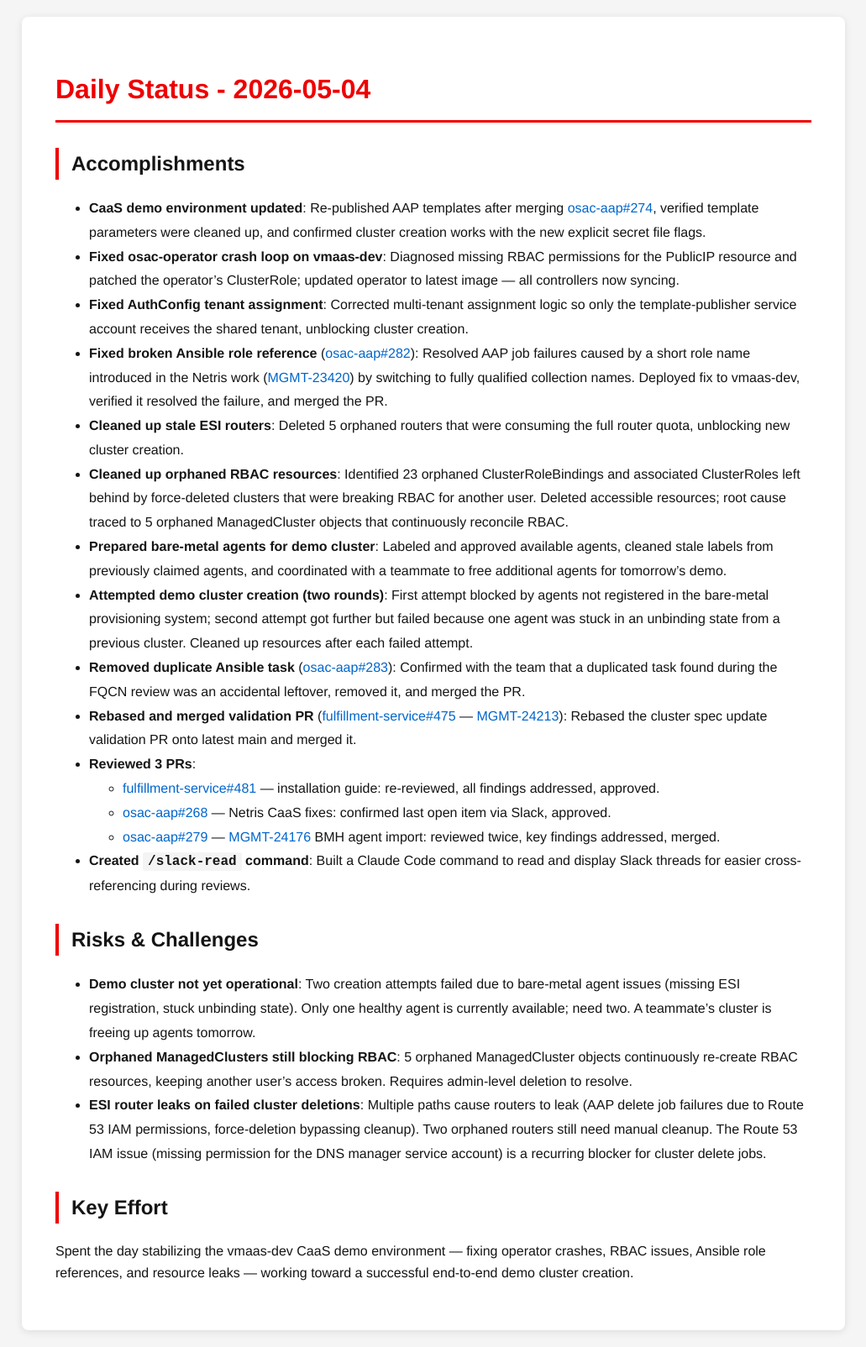
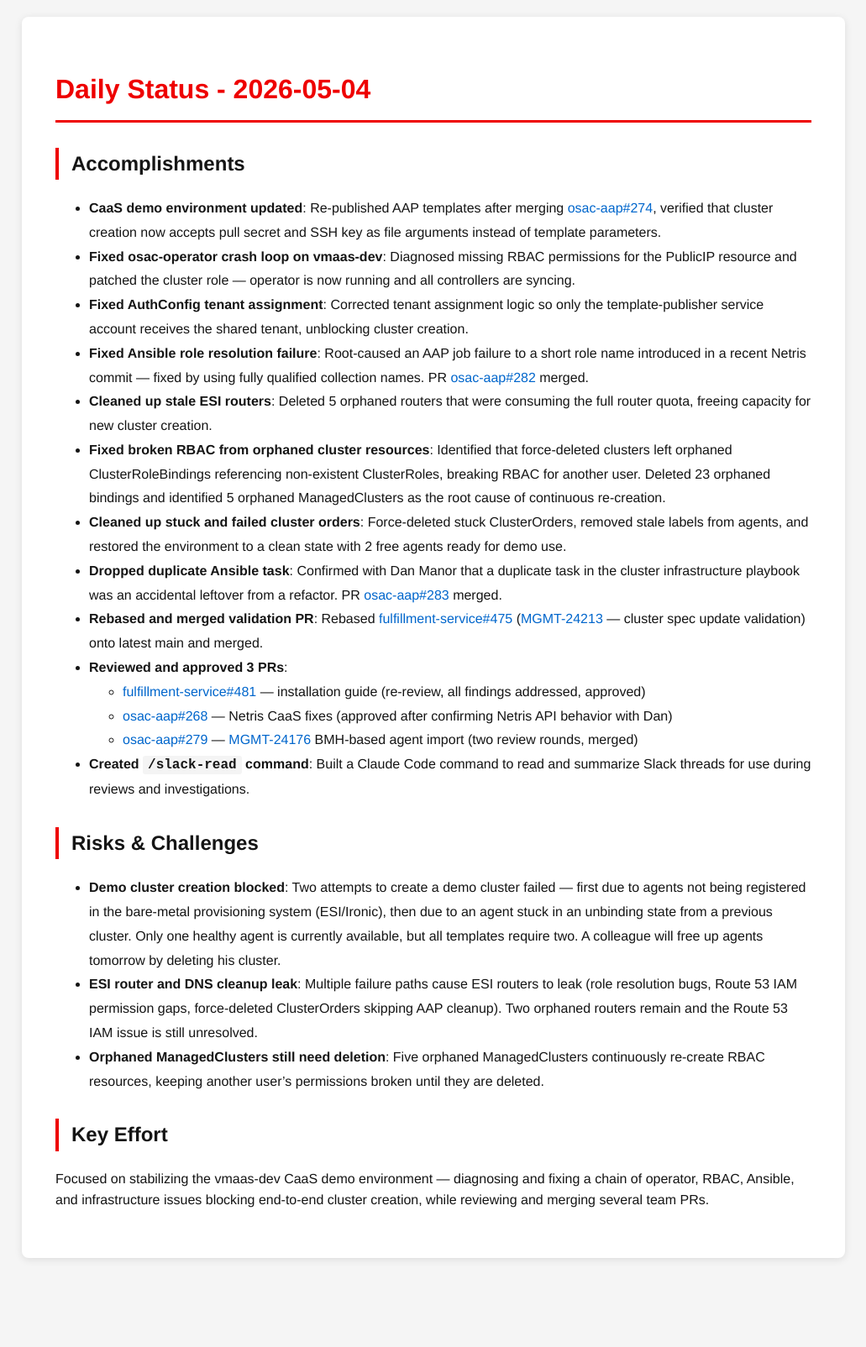
Before and after one commit to tzvatot/daily-status, a Jekyll site: the page built from 2026-05-04.md, in a window 1280 px wide. Shown: the whole page at 84% size, without its empty margins (124-1155 px from the left). Built offline with Jekyll 4.4.1, drawn with Linux system fonts in a browser that asks for light colours; after the commit the page ends 1518 px from its top, so only the background shows below that.

Commit message:
Daily status update - 2026-05-04

```diff
--- a/2026-05-04.md
+++ b/2026-05-04.md
@@ -8,28 +8,27 @@
 
 ## Accomplishments
 
-- **CaaS demo environment updated**: Re-published AAP templates after merging [osac-aap#274](https://github.com/osac-project/osac-aap/pull/274), verified template parameters were cleaned up, and confirmed cluster creation works with the new explicit secret file flags.
-- **Fixed osac-operator crash loop on vmaas-dev**: Diagnosed missing RBAC permissions for the PublicIP resource and patched the operator's ClusterRole; updated operator to latest image — all controllers now syncing.
-- **Fixed AuthConfig tenant assignment**: Corrected multi-tenant assignment logic so only the template-publisher service account receives the shared tenant, unblocking cluster creation.
-- **Fixed broken Ansible role reference** ([osac-aap#282](https://github.com/osac-project/osac-aap/pull/282)): Resolved AAP job failures caused by a short role name introduced in the Netris work ([MGMT-23420](https://issues.redhat.com/browse/MGMT-23420)) by switching to fully qualified collection names. Deployed fix to vmaas-dev, verified it resolved the failure, and merged the PR.
-- **Cleaned up stale ESI routers**: Deleted 5 orphaned routers that were consuming the full router quota, unblocking new cluster creation.
-- **Cleaned up orphaned RBAC resources**: Identified 23 orphaned ClusterRoleBindings and associated ClusterRoles left behind by force-deleted clusters that were breaking RBAC for another user. Deleted accessible resources; root cause traced to 5 orphaned ManagedCluster objects that continuously reconcile RBAC.
-- **Prepared bare-metal agents for demo cluster**: Labeled and approved available agents, cleaned stale labels from previously claimed agents, and coordinated with a teammate to free additional agents for tomorrow's demo.
-- **Attempted demo cluster creation (two rounds)**: First attempt blocked by agents not registered in the bare-metal provisioning system; second attempt got further but failed because one agent was stuck in an unbinding state from a previous cluster. Cleaned up resources after each failed attempt.
-- **Removed duplicate Ansible task** ([osac-aap#283](https://github.com/osac-project/osac-aap/pull/283)): Confirmed with the team that a duplicated task found during the FQCN review was an accidental leftover, removed it, and merged the PR.
-- **Rebased and merged validation PR** ([fulfillment-service#475](https://github.com/osac-project/fulfillment-service/pull/475) — [MGMT-24213](https://issues.redhat.com/browse/MGMT-24213)): Rebased the cluster spec update validation PR onto latest main and merged it.
-- **Reviewed 3 PRs**:
-  - [fulfillment-service#481](https://github.com/osac-project/fulfillment-service/pull/481) — installation guide: re-reviewed, all findings addressed, approved.
-  - [osac-aap#268](https://github.com/osac-project/osac-aap/pull/268) — Netris CaaS fixes: confirmed last open item via Slack, approved.
-  - [osac-aap#279](https://github.com/osac-project/osac-aap/pull/279) — [MGMT-24176](https://issues.redhat.com/browse/MGMT-24176) BMH agent import: reviewed twice, key findings addressed, merged.
-- **Created `/slack-read` command**: Built a Claude Code command to read and display Slack threads for easier cross-referencing during reviews.
+- **CaaS demo environment updated**: Re-published AAP templates after merging [osac-aap#274](https://github.com/osac-project/osac-aap/pull/274), verified that cluster creation now accepts pull secret and SSH key as file arguments instead of template parameters.
+- **Fixed osac-operator crash loop on vmaas-dev**: Diagnosed missing RBAC permissions for the PublicIP resource and patched the cluster role — operator is now running and all controllers are syncing.
+- **Fixed AuthConfig tenant assignment**: Corrected tenant assignment logic so only the template-publisher service account receives the shared tenant, unblocking cluster creation.
+- **Fixed Ansible role resolution failure**: Root-caused an AAP job failure to a short role name introduced in a recent Netris commit — fixed by using fully qualified collection names. PR [osac-aap#282](https://github.com/osac-project/osac-aap/pull/282) merged.
+- **Cleaned up stale ESI routers**: Deleted 5 orphaned routers that were consuming the full router quota, freeing capacity for new cluster creation.
+- **Fixed broken RBAC from orphaned cluster resources**: Identified that force-deleted clusters left orphaned ClusterRoleBindings referencing non-existent ClusterRoles, breaking RBAC for another user. Deleted 23 orphaned bindings and identified 5 orphaned ManagedClusters as the root cause of continuous re-creation.
+- **Cleaned up stuck and failed cluster orders**: Force-deleted stuck ClusterOrders, removed stale labels from agents, and restored the environment to a clean state with 2 free agents ready for demo use.
+- **Dropped duplicate Ansible task**: Confirmed with Dan Manor that a duplicate task in the cluster infrastructure playbook was an accidental leftover from a refactor. PR [osac-aap#283](https://github.com/osac-project/osac-aap/pull/283) merged.
+- **Rebased and merged validation PR**: Rebased [fulfillment-service#475](https://github.com/osac-project/fulfillment-service/pull/475) ([MGMT-24213](https://issues.redhat.com/browse/MGMT-24213) — cluster spec update validation) onto latest main and merged.
+- **Reviewed and approved 3 PRs**:
+  - [fulfillment-service#481](https://github.com/osac-project/fulfillment-service/pull/481) — installation guide (re-review, all findings addressed, approved)
+  - [osac-aap#268](https://github.com/osac-project/osac-aap/pull/268) — Netris CaaS fixes (approved after confirming Netris API behavior with Dan)
+  - [osac-aap#279](https://github.com/osac-project/osac-aap/pull/279) — [MGMT-24176](https://issues.redhat.com/browse/MGMT-24176) BMH-based agent import (two review rounds, merged)
+- **Created `/slack-read` command**: Built a Claude Code command to read and summarize Slack threads for use during reviews and investigations.
 
 ## Risks & Challenges
 
-- **Demo cluster not yet operational**: Two creation attempts failed due to bare-metal agent issues (missing ESI registration, stuck unbinding state). Only one healthy agent is currently available; need two. A teammate's cluster is freeing up agents tomorrow.
-- **Orphaned ManagedClusters still blocking RBAC**: 5 orphaned ManagedCluster objects continuously re-create RBAC resources, keeping another user's access broken. Requires admin-level deletion to resolve.
-- **ESI router leaks on failed cluster deletions**: Multiple paths cause routers to leak (AAP delete job failures due to Route 53 IAM permissions, force-deletion bypassing cleanup). Two orphaned routers still need manual cleanup. The Route 53 IAM issue (missing permission for the DNS manager service account) is a recurring blocker for cluster delete jobs.
+- **Demo cluster creation blocked**: Two attempts to create a demo cluster failed — first due to agents not being registered in the bare-metal provisioning system (ESI/Ironic), then due to an agent stuck in an unbinding state from a previous cluster. Only one healthy agent is currently available, but all templates require two. A colleague will free up agents tomorrow by deleting his cluster.
+- **ESI router and DNS cleanup leak**: Multiple failure paths cause ESI routers to leak (role resolution bugs, Route 53 IAM permission gaps, force-deleted ClusterOrders skipping AAP cleanup). Two orphaned routers remain and the Route 53 IAM issue is still unresolved.
+- **Orphaned ManagedClusters still need deletion**: Five orphaned ManagedClusters continuously re-create RBAC resources, keeping another user's permissions broken until they are deleted.
 
 ## Key Effort
 
-Spent the day stabilizing the vmaas-dev CaaS demo environment — fixing operator crashes, RBAC issues, Ansible role references, and resource leaks — working toward a successful end-to-end demo cluster creation.
+Focused on stabilizing the vmaas-dev CaaS demo environment — diagnosing and fixing a chain of operator, RBAC, Ansible, and infrastructure issues blocking end-to-end cluster creation, while reviewing and merging several team PRs.
```
